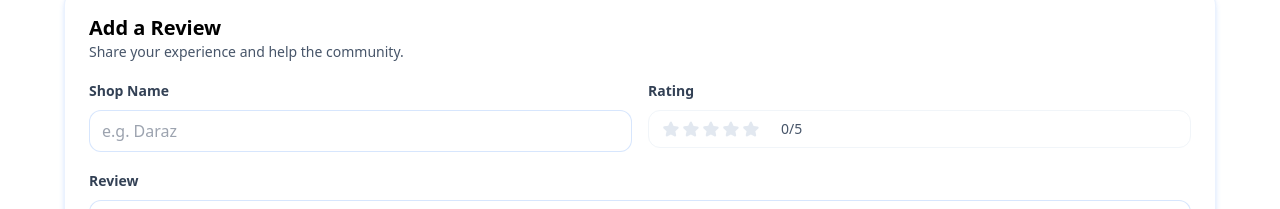
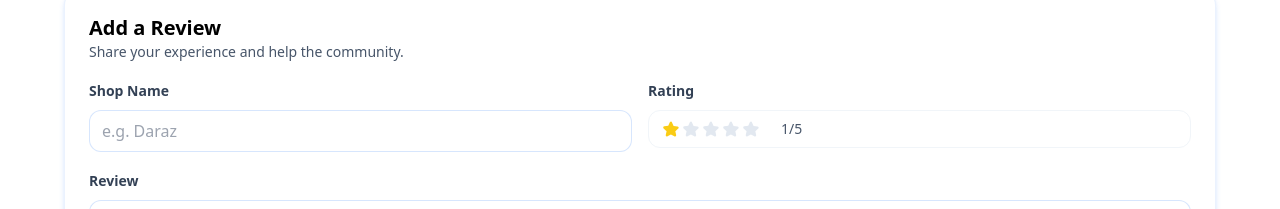
Before and after one commit to Habiba-Ferdausi/Review-App, a React (Vite) app: page / in a window 1280 px wide. Shown: the part 669-878 px from the top of the page. Built offline with nearby package versions, Linux system fonts and the light colour scheme.

Commit message:
update review from submition functionalities

```diff
--- a/src/App.tsx
+++ b/src/App.tsx
@@ -4,7 +4,7 @@ import { useLocalStorage } from "./hooks/useLocalStorage";
 import Header from "./components/Header";
 import Features from "./components/Features";
 import Toolbar from "./components/reviews/Toolbar";
-import ReviewForm from "./components/reviews/ReviewForm";
+import ReviewForm from "./components/reviews/AddReviewForm";
 import ReviewList from "./components/reviews/ReviewList";
 import Leaderboard from "./components/ui/Leaderboard";
 import Distribution from "./components/reviews/Distribution";
--- a/src/components/reviews/ReviewForm.tsx
+++ b/src/components/reviews/AddReviewForm.tsx
@@ -1,4 +1,4 @@
-import { useEffect, useMemo, useRef, useState } from "react";
+import { useEffect, useRef, useState } from "react";
 import { motion } from "framer-motion";
 import type { Review } from "../../types";
 import { uid } from "../../utils";
@@ -19,13 +19,11 @@ export default function ReviewForm({
 }) {
   const [shopName, setShopName] = useState(initial?.shopName ?? "");
   const [text, setText] = useState(initial?.text ?? "");
-  const [rating, setRating] = useState<number>(initial?.rating ?? 0);
+  const [rating, setRating] = useState<number>(initial?.rating ?? 1);
   const [saved, setSaved] = useState<null | "created" | "updated">(null);
   const topRef = useRef<HTMLDivElement | null>(null);
 
-  const valid = useMemo(() => {
-    return shopName.trim().length > 0 && text.trim().length >= 4 && rating > 0;
-  }, [shopName, text, rating]);
+
 
   useEffect(() => {
     if (saved) {
@@ -36,7 +34,10 @@ export default function ReviewForm({
 
   const handleSubmit = (e: React.FormEvent) => {
     e.preventDefault();
-    if (!valid) return;
+if (rating < 1) {
+  alert("Please select at least 1 star.");
+  return;
+}
 
     if (initial) {
       const updated: Review = {
@@ -59,7 +60,7 @@ export default function ReviewForm({
       onCreate(rv);
       setShopName("");
       setText("");
-      setRating(0);
+      setRating(1)
       setSaved("created");
       topRef.current?.scrollIntoView({ behavior: "smooth", block: "center" });
     }
@@ -98,6 +99,7 @@ export default function ReviewForm({
             placeholder="Share your experience..."
             rows={4}
             className="input min-h-[120px]"
+            required
           />
 
         </div>
--- a/src/components/reviews/StarRating.tsx
+++ b/src/components/reviews/StarRating.tsx
@@ -23,6 +23,7 @@ export default function StarRating({ value, onChange, size = 14, readOnly = fals
             onClick={() => !readOnly && onChange?.(s)}
             className=" text-lg"
             aria-label={`Set rating ${s}`}
+            aria-required
           >
             <TiStarFullOutline
              size={20}
--- a/src/components/ui/EditReviewDialog.tsx
+++ b/src/components/ui/EditReviewDialog.tsx
@@ -1,6 +1,6 @@
 import { CgClose } from "react-icons/cg";
 import type { Review } from "../../types";
-import ReviewForm from "../reviews/ReviewForm";
+import ReviewForm from "../reviews/AddReviewForm";
 
 
 export default function EditReviewDialog({
```
